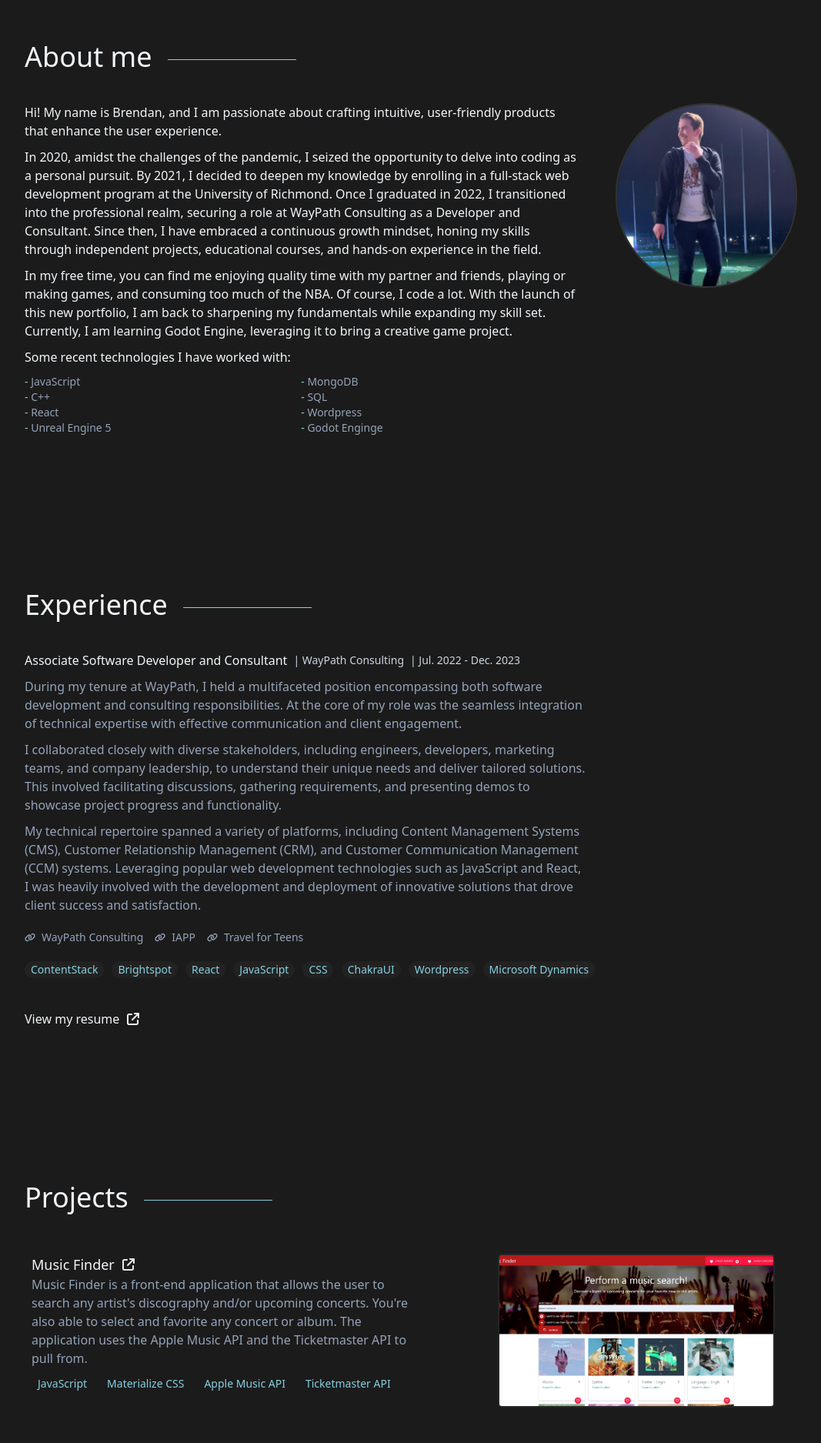
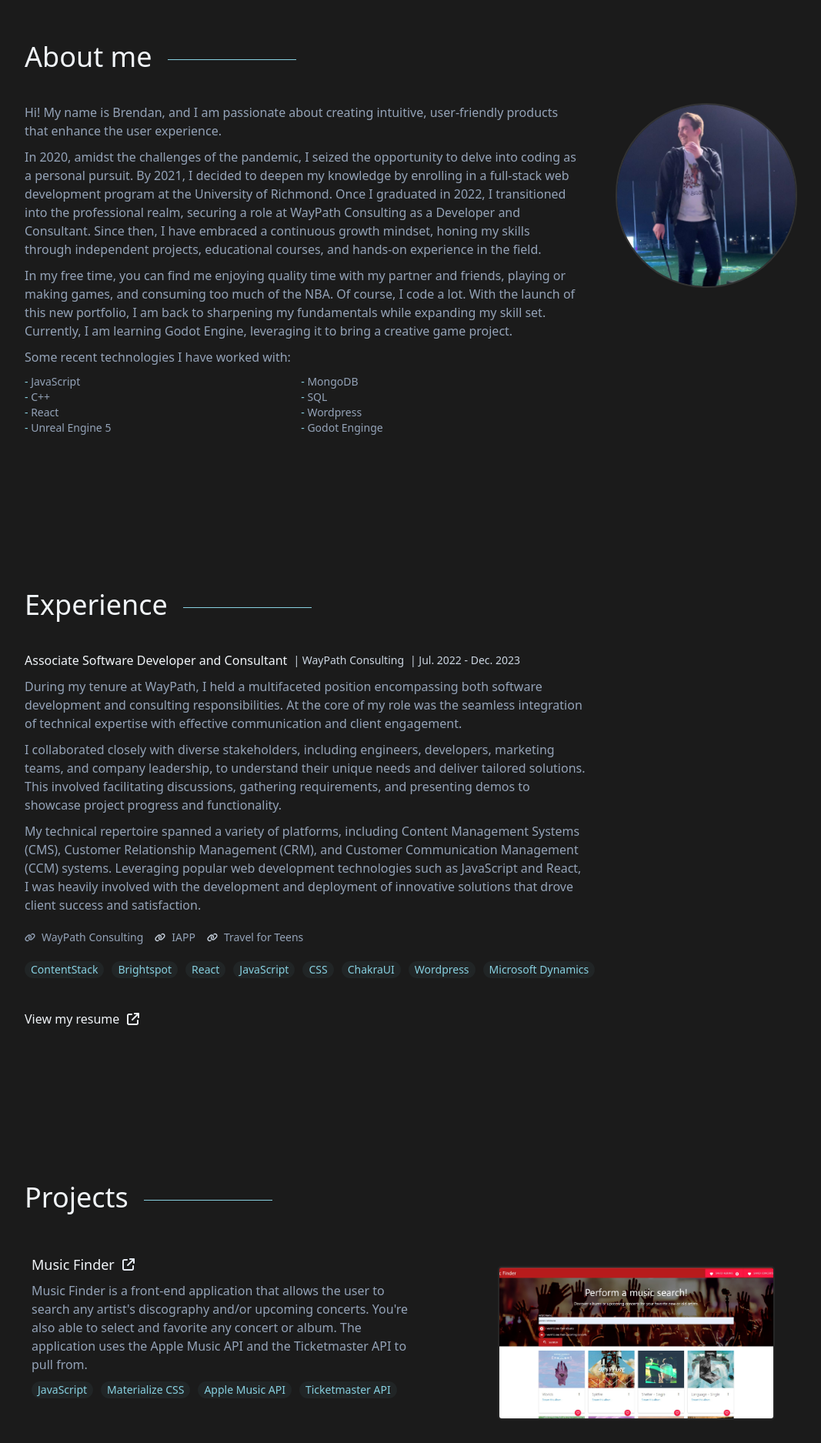
Before and after one commit to brendanjflewis/portfolio-v3, a Next.js app: page / in a window 1280 px wide. Shown: the part 460-2335 px from the top of the page at 77% size, without its empty margins (106-1173 px from the left). Built offline with nearby package versions, Linux system fonts and the light colour scheme.

Commit message:
small styling updates in nearly every section

```diff
--- a/src/app/components/about.js
+++ b/src/app/components/about.js
@@ -12,16 +12,16 @@ export default function About() {
             </div>
             <div className="flex lg:flex-row sm:flex-col md:gap-[50px] sm:gap-[20px]">
                 <div className="flex flex-col gap-[10px]">
-                    <p className="text-slate-100 max-w-[80ch]">
-                        Hi! My name is Brendan, and I am passionate about crafting intuitive, user-friendly products that enhance the user experience.
+                    <p className="text-slate-400 max-w-[80ch]">
+                        Hi! My name is Brendan, and I am passionate about creating intuitive, user-friendly products that enhance the user experience.
                     </p>
-                    <p className="text-slate-100 max-w-[80ch]">
+                    <p className="text-slate-400 max-w-[80ch]">
                         In 2020, amidst the challenges of the pandemic, I seized the opportunity to delve into coding as a personal pursuit. By 2021, I decided to deepen my knowledge by enrolling in a full-stack web development program at the University of Richmond. Once I graduated in 2022, I transitioned into the professional realm, securing a role at WayPath Consulting as a Developer and Consultant. Since then, I have embraced a continuous growth mindset, honing my skills through independent projects, educational courses, and hands-on experience in the field.
                     </p>
-                    <p className="text-slate-100 max-w-[80ch]">
+                    <p className="text-slate-400 max-w-[80ch]">
                         In my free time, you can find me enjoying quality time with my partner and friends, playing or making games, and consuming too much of the NBA. Of course, I code a lot. With the launch of this new portfolio, I am back to sharpening my fundamentals while expanding my skill set. Currently, I am learning Godot Engine,  leveraging it to bring a creative game project.
                     </p>
-                    <p className="text-slate-100">Some recent technologies I have worked with:</p>
+                    <p className="text-slate-400">Some recent technologies I have worked with:</p>
                     <div>
                         <ul className="text-slate-400 text-sm list-none grid grid-cols-2 ">
                             <li className="first-letter:text-[#87D0E0]">- JavaScript</li>
--- a/src/app/components/experience.js
+++ b/src/app/components/experience.js
@@ -9,7 +9,7 @@ export default function Experience() {
             </div>
             <div>
                 <div className="flex md:flex-row sm:flex-col gap-2 md:items-center text-slate-100">
-                    <p>Associate Software Developer and Consultant</p>
+                    <h3>Associate Software Developer and Consultant</h3>
                     <p className="text-slate-300 text-sm">| WayPath Consulting</p>
                     <p className="text-slate-300 text-sm">| Jul. 2022 - Dec. 2023 </p>
                 </div>
@@ -30,26 +30,26 @@ export default function Experience() {
                         {/* <Image src={linkSVG} alt="Link Icon" className="h-4 w-4" /> */}
                     </Link>
                     <Link href="https://iapp.org/" target="_blank" className="group flex items-center gap-2">
-                        <svg xmlns="http://www.w3.org/2000/svg" viewBox="0 0 640 512" className="h-3.5 w-3.5 fill-slate-400 group-hover:fill-[#87D0E0] ease-in-out duration-200"><path d="M579.8 267.7c56.5-56.5 56.5-148 0-204.5c-50-50-128.8-56.5-186.3-15.4l-1.6 1.1c-14.4 10.3-17.7 30.3-7.4 44.6s30.3 17.7 44.6 7.4l1.6-1.1c32.1-22.9 76-19.3 103.8 8.6c31.5 31.5 31.5 82.5 0 114L422.3 334.8c-31.5 31.5-82.5 31.5-114 0c-27.9-27.9-31.5-71.8-8.6-103.8l1.1-1.6c10.3-14.4 6.9-34.4-7.4-44.6s-34.4-6.9-44.6 7.4l-1.1 1.6C206.5 251.2 213 330 263 380c56.5 56.5 148 56.5 204.5 0L579.8 267.7zM60.2 244.3c-56.5 56.5-56.5 148 0 204.5c50 50 128.8 56.5 186.3 15.4l1.6-1.1c14.4-10.3 17.7-30.3 7.4-44.6s-30.3-17.7-44.6-7.4l-1.6 1.1c-32.1 22.9-76 19.3-103.8-8.6C74 372 74 321 105.5 289.5L217.7 177.2c31.5-31.5 82.5-31.5 114 0c27.9 27.9 31.5 71.8 8.6 103.9l-1.1 1.6c-10.3 14.4-6.9 34.4 7.4 44.6s34.4 6.9 44.6-7.4l1.1-1.6C433.5 260.8 427 182 377 132c-56.5-56.5-148-56.5-204.5 0L60.2 244.3z" /></svg>
+                        <svg xmlns="http://www.w3.org/2000/svg" viewBox="0 0 640 512" className="h-3.5 w-3.5 fill-slate-300 group-hover:fill-[#87D0E0] ease-in-out duration-200"><path d="M579.8 267.7c56.5-56.5 56.5-148 0-204.5c-50-50-128.8-56.5-186.3-15.4l-1.6 1.1c-14.4 10.3-17.7 30.3-7.4 44.6s30.3 17.7 44.6 7.4l1.6-1.1c32.1-22.9 76-19.3 103.8 8.6c31.5 31.5 31.5 82.5 0 114L422.3 334.8c-31.5 31.5-82.5 31.5-114 0c-27.9-27.9-31.5-71.8-8.6-103.8l1.1-1.6c10.3-14.4 6.9-34.4-7.4-44.6s-34.4-6.9-44.6 7.4l-1.1 1.6C206.5 251.2 213 330 263 380c56.5 56.5 148 56.5 204.5 0L579.8 267.7zM60.2 244.3c-56.5 56.5-56.5 148 0 204.5c50 50 128.8 56.5 186.3 15.4l1.6-1.1c14.4-10.3 17.7-30.3 7.4-44.6s-30.3-17.7-44.6-7.4l-1.6 1.1c-32.1 22.9-76 19.3-103.8-8.6C74 372 74 321 105.5 289.5L217.7 177.2c31.5-31.5 82.5-31.5 114 0c27.9 27.9 31.5 71.8 8.6 103.9l-1.1 1.6c-10.3 14.4-6.9 34.4 7.4 44.6s34.4 6.9 44.6-7.4l1.1-1.6C433.5 260.8 427 182 377 132c-56.5-56.5-148-56.5-204.5 0L60.2 244.3z" /></svg>
                         <h3 className="text-slate-400 text-sm group-hover:text-[#87D0E0] ease-in-out duration-200">IAPP</h3>
                         {/* <Image src={linkSVG} alt="Link Icon" className="h-4 w-4" /> */}
                     </Link>
                     <Link href="https://www.travelforteens.com/" target="_blank" className="group flex items-center gap-2">
-                        <svg xmlns="http://www.w3.org/2000/svg" viewBox="0 0 640 512" className="h-3.5 w-3.5 fill-slate-400 group-hover:fill-[#87D0E0] ease-in-out duration-200"><path d="M579.8 267.7c56.5-56.5 56.5-148 0-204.5c-50-50-128.8-56.5-186.3-15.4l-1.6 1.1c-14.4 10.3-17.7 30.3-7.4 44.6s30.3 17.7 44.6 7.4l1.6-1.1c32.1-22.9 76-19.3 103.8 8.6c31.5 31.5 31.5 82.5 0 114L422.3 334.8c-31.5 31.5-82.5 31.5-114 0c-27.9-27.9-31.5-71.8-8.6-103.8l1.1-1.6c10.3-14.4 6.9-34.4-7.4-44.6s-34.4-6.9-44.6 7.4l-1.1 1.6C206.5 251.2 213 330 263 380c56.5 56.5 148 56.5 204.5 0L579.8 267.7zM60.2 244.3c-56.5 56.5-56.5 148 0 204.5c50 50 128.8 56.5 186.3 15.4l1.6-1.1c14.4-10.3 17.7-30.3 7.4-44.6s-30.3-17.7-44.6-7.4l-1.6 1.1c-32.1 22.9-76 19.3-103.8-8.6C74 372 74 321 105.5 289.5L217.7 177.2c31.5-31.5 82.5-31.5 114 0c27.9 27.9 31.5 71.8 8.6 103.9l-1.1 1.6c-10.3 14.4-6.9 34.4 7.4 44.6s34.4 6.9 44.6-7.4l1.1-1.6C433.5 260.8 427 182 377 132c-56.5-56.5-148-56.5-204.5 0L60.2 244.3z" /></svg>
+                        <svg xmlns="http://www.w3.org/2000/svg" viewBox="0 0 640 512" className="h-3.5 w-3.5 fill-slate-300 group-hover:fill-[#87D0E0] ease-in-out duration-200"><path d="M579.8 267.7c56.5-56.5 56.5-148 0-204.5c-50-50-128.8-56.5-186.3-15.4l-1.6 1.1c-14.4 10.3-17.7 30.3-7.4 44.6s30.3 17.7 44.6 7.4l1.6-1.1c32.1-22.9 76-19.3 103.8 8.6c31.5 31.5 31.5 82.5 0 114L422.3 334.8c-31.5 31.5-82.5 31.5-114 0c-27.9-27.9-31.5-71.8-8.6-103.8l1.1-1.6c10.3-14.4 6.9-34.4-7.4-44.6s-34.4-6.9-44.6 7.4l-1.1 1.6C206.5 251.2 213 330 263 380c56.5 56.5 148 56.5 204.5 0L579.8 267.7zM60.2 244.3c-56.5 56.5-56.5 148 0 204.5c50 50 128.8 56.5 186.3 15.4l1.6-1.1c14.4-10.3 17.7-30.3 7.4-44.6s-30.3-17.7-44.6-7.4l-1.6 1.1c-32.1 22.9-76 19.3-103.8-8.6C74 372 74 321 105.5 289.5L217.7 177.2c31.5-31.5 82.5-31.5 114 0c27.9 27.9 31.5 71.8 8.6 103.9l-1.1 1.6c-10.3 14.4-6.9 34.4 7.4 44.6s34.4 6.9 44.6-7.4l1.1-1.6C433.5 260.8 427 182 377 132c-56.5-56.5-148-56.5-204.5 0L60.2 244.3z" /></svg>
                         <h3 className="text-slate-400 text-sm group-hover:text-[#87D0E0] ease-in-out duration-200">Travel for Teens</h3>
                         {/* <Image src={linkSVG} alt="Link Icon" className="h-4 w-4" /> */}
                     </Link>
                 </div>
                 <div className="flex pt-[10px]">
-                    <ul className="flex flex-wrap gap-2.5 text-sm text-[#87D0E0] group-hover:backdrop-brightness-125 py-[1px] rounded-xl ease-in-out duration-200">
-                        <li className='backdrop-brightness-125 px-[8px] py-[1px] rounded-xl'>ContentStack</li>
-                        <li className='backdrop-brightness-125 px-[8px] py-[1px] rounded-xl'>Brightspot</li>
-                        <li className='backdrop-brightness-125 px-[8px] py-[1px] rounded-xl'>React</li>
-                        <li className='backdrop-brightness-125 px-[8px] py-[1px] rounded-xl'>JavaScript</li>
-                        <li className='backdrop-brightness-125 px-[8px] py-[1px] rounded-xl'>CSS</li>
-                        <li className='backdrop-brightness-125 px-[8px] py-[1px] rounded-xl'>ChakraUI</li>
-                        <li className='backdrop-brightness-125 px-[8px] py-[1px] rounded-xl'>Wordpress</li>
-                        <li className='backdrop-brightness-125 px-[8px] py-[1px] rounded-xl'>Microsoft Dynamics</li>
+                    <ul className="flex flex-wrap gap-2.5 text-sm text-[#87D0E0] group-hover:bg-[#87D0E0] bg-opacity-10 py-[1px] rounded-xl ease-in-out duration-200">
+                        <li className='bg-[#87D0E0] bg-opacity-5 px-[8px] py-[1px] rounded-xl'>ContentStack</li>
+                        <li className='bg-[#87D0E0] bg-opacity-5 px-[8px] py-[1px] rounded-xl'>Brightspot</li>
+                        <li className='bg-[#87D0E0] bg-opacity-5 px-[8px] py-[1px] rounded-xl'>React</li>
+                        <li className='bg-[#87D0E0] bg-opacity-5 px-[8px] py-[1px] rounded-xl'>JavaScript</li>
+                        <li className='bg-[#87D0E0] bg-opacity-5 px-[8px] py-[1px] rounded-xl'>CSS</li>
+                        <li className='bg-[#87D0E0] bg-opacity-5 px-[8px] py-[1px] rounded-xl'>ChakraUI</li>
+                        <li className='bg-[#87D0E0] bg-opacity-5 px-[8px] py-[1px] rounded-xl'>Wordpress</li>
+                        <li className='bg-[#87D0E0] bg-opacity-5 px-[8px] py-[1px] rounded-xl'>Microsoft Dynamics</li>
                     </ul>
                 </div>
             </div>
--- a/src/app/components/footer.js
+++ b/src/app/components/footer.js
@@ -14,7 +14,7 @@ export default function Footer() {
                     <svg xmlns="http://www.w3.org/2000/svg" viewBox="0 0 448 512" className="h-10 w-10 fill-slate-400 group-hover:fill-[#87D0E0] ease-in-out duration-200"><path d="M416 32H31.9C14.3 32 0 46.5 0 64.3v383.4C0 465.5 14.3 480 31.9 480H416c17.6 0 32-14.5 32-32.3V64.3c0-17.8-14.4-32.3-32-32.3zM135.4 416H69V202.2h66.5V416zm-33.2-243c-21.3 0-38.5-17.3-38.5-38.5S80.9 96 102.2 96c21.2 0 38.5 17.3 38.5 38.5 0 21.3-17.2 38.5-38.5 38.5zm282.1 243h-66.4V312c0-24.8-.5-56.7-34.5-56.7-34.6 0-39.9 27-39.9 54.9V416h-66.4V202.2h63.7v29.2h.9c8.9-16.8 30.6-34.5 62.9-34.5 67.2 0 79.7 44.3 79.7 101.9V416z" /></svg>
                 </Link>
             </div>
-            <p>
+            <p className='md:text-end sm:text-center'>
                 This app was built with React, Next.js (App router & server actions), and Tailwind CSS.
             </p>
         </footer>
--- a/src/app/components/projects.js
+++ b/src/app/components/projects.js
@@ -10,14 +10,14 @@ export default function Projects() {
             <div className="md:pb-[40px] sm:pb-[20px]">
                 <h2 className='text-slate-100 text-4xl after:h-[1px] after:bg-[#87D0E0] after:inline-block after:relative after:align-middle after:w-1/6 after:left-5'>Projects</h2>
             </div>
-            <div className="flex flex-col gap-5">
+            <div className="flex flex-col gap-6">
                 {projects.slice(0, 3).map((project, index) => (
-                    <a key={index} href={project.url} target="_blank" className='group md:flex sm:flex-col-reverse rounded-md border border-[#1b1b1b] hover:border hover:border-zinc-500 hover:backdrop-opacity-50 hover:backdrop-brightness-100 hover:bg-[#292929] ease-in-out duration-200'>
-                        <div className="flex md:flex-row sm:flex-col-reverse justify-between py-3 px-2">
+                    <a key={index} href={project.url} target="_blank" className='group md:flex sm:flex-col rounded-md border border-[#1b1b1b] hover:border hover:border-[#87D0E0] hover:border-opacity-5 hover:shadow-lg hover:shadow-inner hover:bg-zinc-500 hover:bg-opacity-5 ease-in-out duration-200'>
+                        <div className="flex md:flex-row sm:flex-col justify-between py-3 md:px-2">
 
                             <div className="flex flex-col md:w-[50%]">
                                 {/* <p className="text-sm text-[#64ffda]">{project.projectType}</p> */}
-                                <div className="flex gap-2.5 items-center">
+                                <div className="flex gap-2.5 items-center pb-[8px]">
                                     <h3 className="text-slate-100 text-lg group-hover:text-[#87D0E0] ease-in-out duration-200" >{project.title}</h3>
                                     {/* <Image className="h-4 w-4 " src={linkSVG} /> */}
                                     <svg xmlns="http://www.w3.org/2000/svg" viewBox="0 0 512 512" className="md:h-4 sm:h-3 md:w-4 sm:h-3 fill-slate-200 group-hover:fill-[#87D0E0] ease-in-out duration-200"><path d="M320 0c-17.7 0-32 14.3-32 32s14.3 32 32 32h82.7L201.4 265.4c-12.5 12.5-12.5 32.8 0 45.3s32.8 12.5 45.3 0L448 109.3V192c0 17.7 14.3 32 32 32s32-14.3 32-32V32c0-17.7-14.3-32-32-32H320zM80 32C35.8 32 0 67.8 0 112V432c0 44.2 35.8 80 80 80H400c44.2 0 80-35.8 80-80V320c0-17.7-14.3-32-32-32s-32 14.3-32 32V432c0 8.8-7.2 16-16 16H80c-8.8 0-16-7.2-16-16V112c0-8.8 7.2-16 16-16H192c17.7 0 32-14.3 32-32s-14.3-32-32-32H80z" /></svg>
@@ -25,15 +25,15 @@ export default function Projects() {
                                 <p className="text-slate-400">{project.description}</p>
                                 <div className="flex flex-wrap gap-2.5 justify-self-end pt-[10px]">
                                     {project.tags.map((tag, i) => (
-                                        <ul key={i} className="text-sm text-[#87D0E0] backdrop-brightness-100 group-hover:backdrop-brightness-125 px-[8px] py-[1px] rounded-xl ease-in-out duration-200">
+                                        <ul key={i} className="text-sm text-[#87D0E0] bg-[#87D0E0] bg-opacity-5 px-[8px] py-[1px] rounded-xl ease-in-out duration-200">
                                             <li>{tag}</li>
                                         </ul>
                                     ))
                                     }
                                 </div>
                             </div>
-                            <div className="md:pr-[20px]">
-                                <Image src={project.image} alt={project.imageAlt} className="md:min-h-[200px] sm:min-h-[120px] md:max-h-[200px] sm:max-h-[120px] md:min-w-[360px] sm:min-w-[240px] md:max-w-[360px] sm:max-w-[240px] object-cover rounded-[5px] border-2 border-[#262626] group-hover:border-2 group-hover:border-[#333333]" />
+                            <div className="md:pr-[20px] md:pt-none sm:pt-[16px]">
+                                <Image src={project.image} alt={project.imageAlt} className="md:min-h-[200px] sm:min-h-[114px] md:max-h-[200px] sm:max-h-[114px] md:min-w-[360px] sm:min-w-[200px] md:max-w-[360px] sm:max-w-[200px] object-cover rounded-[5px] border-2 border-[#262626] group-hover:border-2 group-hover:border-[#333333]" />
                             </div>
                         </div>
                     </a>
@@ -42,7 +42,7 @@ export default function Projects() {
             </div>
             <div className="group flex justify-end pt-[30px] md:pr-[30px]">
                 <Link href="https://github.com/brendanjflewis" target="_blank" className="flex items-center gap-2.5">
-                    <h3 className="text-slate-400 group-hover:text-[#87D0E0] ease-in-out duration-200">View more projects from my GitHub</h3>
+                    <p className="text-slate-400 group-hover:text-[#87D0E0] ease-in-out duration-200">View more projects from my GitHub</p>
                     {/* <Image src={linkSVG} alt="Link Icon" className="h-4 w-4" /> */}
                     <svg xmlns="http://www.w3.org/2000/svg" viewBox="0 0 512 512" className="md:h-4 sm:h-3 md:w-4 sm:h-3 fill-slate-400 group-hover:fill-[#87D0E0] ease-in-out duration-200"><path d="M320 0c-17.7 0-32 14.3-32 32s14.3 32 32 32h82.7L201.4 265.4c-12.5 12.5-12.5 32.8 0 45.3s32.8 12.5 45.3 0L448 109.3V192c0 17.7 14.3 32 32 32s32-14.3 32-32V32c0-17.7-14.3-32-32-32H320zM80 32C35.8 32 0 67.8 0 112V432c0 44.2 35.8 80 80 80H400c44.2 0 80-35.8 80-80V320c0-17.7-14.3-32-32-32s-32 14.3-32 32V432c0 8.8-7.2 16-16 16H80c-8.8 0-16-7.2-16-16V112c0-8.8 7.2-16 16-16H192c17.7 0 32-14.3 32-32s-14.3-32-32-32H80z" /></svg>
                 </Link>
--- a/tailwind.config.js
+++ b/tailwind.config.js
@@ -11,6 +11,9 @@ module.exports = {
         "gradient-radial": "radial-gradient(var(--tw-gradient-stops))",
         "gradient-conic":
           "conic-gradient(from 180deg at 50% 50%, var(--tw-gradient-stops))",
+      },
+      boxShadow: {
+        "card": "0 35px 60px -15px rgba(0, 0, 0, 0.3)"
       },
     },
     maxWidth: {
```
Also changed, not shown: src/app/components/contact.js (+4 -4 lines).
